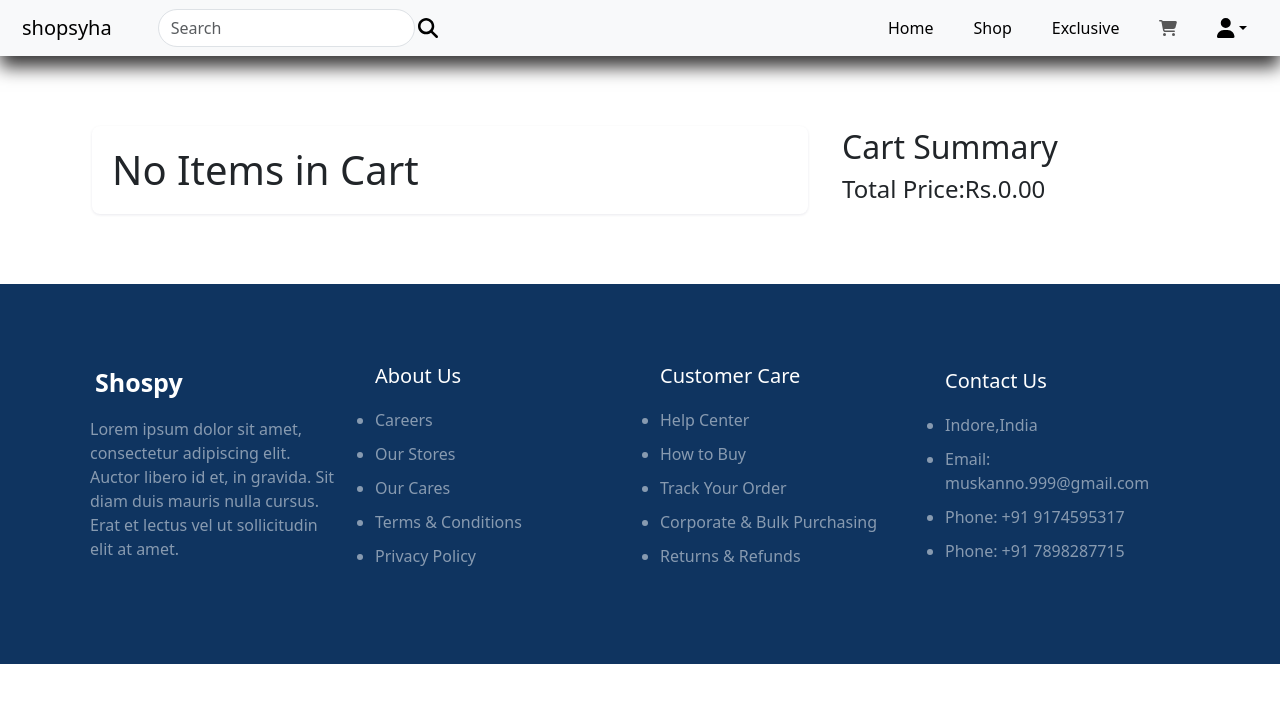
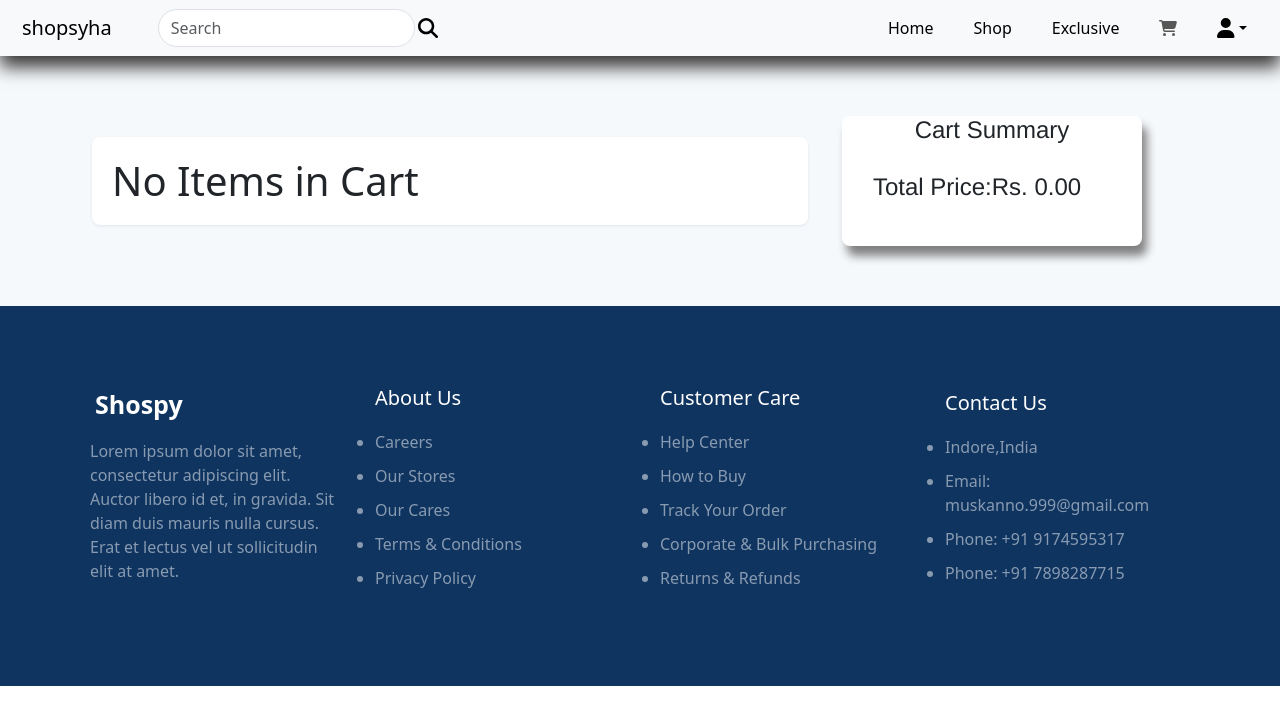
Before and after one commit to Sandy712/Ecommerce_website, a React (Create React App) app: page /cart in a window 1280 px wide. Shown: the top 724 px of the page. Built offline with nearby package versions, Linux system fonts and the light colour scheme; what miragejs would draw is missing.

Commit message:
cart style done

```diff
--- a/src/component/Cartpage.jsx
+++ b/src/component/Cartpage.jsx
@@ -5,7 +5,7 @@ import { FontAwesomeIcon } from "@fortawesome/react-fontawesome";
 import { faPlus } from "@fortawesome/free-solid-svg-icons";
 import { faMinus } from "@fortawesome/free-solid-svg-icons";
 import { faClose } from "@fortawesome/free-solid-svg-icons";
-import './style/style.scss'
+import './style/style.scss';
 
 
 
@@ -45,14 +45,14 @@ export default function Cartpage() {
                                                     <span>{productqty}.00</span>
                                             </Col>
                                             <Col xs={12} sm={3} className="cart-control">
-                                                <button className="add" onClick={()=>addtoCart(item)}>
-                                                <FontAwesomeIcon icon={faPlus}/>
+                                                <button className="add plus" onClick={()=>addtoCart(item)} style={{ background:'transparent'}}>
+                                                <FontAwesomeIcon icon={faPlus} />
                                                 </button>
-                                                <button className="mius" onClick={()=>decreaseitem(item)}>
-                                                    <FontAwesomeIcon icon={faMinus}/>
+                                                <button className="mius less" onClick={()=>decreaseitem(item)} style={{background:'transparent'}}>
+                                                    <FontAwesomeIcon icon={faMinus} size="xl"/>
                                                 </button>
                                             </Col>
-                                            <button className="delete" onClick={()=>deleteProduct(item)}>
+                                            <button className="delete" onClick={()=>deleteProduct(item)} style={{width:100 , border:'none'}}>
                                                 <FontAwesomeIcon icon={faClose}/>
                                             </button>
                                         </Row>
@@ -64,10 +64,10 @@ export default function Cartpage() {
                 </Col>
                 <Col md={4}>
                     <div className="total">
-                        <h2>Cart Summary</h2>
-                        <div className="d-flex">
-                            <h4>Total Price:</h4>
-                            <h4>Rs.{TotalPrice}.00</h4>
+                        <h4 className="txt">Cart Summary</h4>
+                        <div className="d-flex price txt">
+                            <h4>Total Price: </h4>
+                            <h4> Rs. {TotalPrice}.00</h4>
                         </div>
                     </div>
                 </Col>
--- a/src/component/Exclusivefor.jsx
+++ b/src/component/Exclusivefor.jsx
@@ -13,7 +13,7 @@ export default function Exclusivefor({productName,shortDesc,imgUrl}) {
         <Col md={5}>
           <h1 className="mx-4">{productName}</h1>
           <p className="mx-4">{shortDesc}</p>
-          <a href="/shop">
+          <a href="/shopgit">
           <button className="btn btn-primary mx-4">Shop now</button>
           </a>
 
--- a/src/component/Navbar.js
+++ b/src/component/Navbar.js
@@ -74,7 +74,7 @@ export default function Navbar() {
                 >
                   <FontAwesomeIcon icon={faUser} size="lg" />
                 </Link>
-                <ul className="dropdown-menu" style={{ left: "-70px" }}>
+                <ul className="dropdown-menu" style={{ left: "-100px" }}>
                   <li>
                     <Link className="dropdown-item" to="/login">
                       Sing-in
@@ -86,7 +86,7 @@ export default function Navbar() {
                     </Link>
                   </li>
                   <li>
-                    <Link className="dropdown-item" to="/">Something</Link>
+                    <Link className="dropdown-item" to="/">..</Link>
                   </li>
                 </ul>
               </li>
--- a/src/component/style/style.scss
+++ b/src/component/style/style.scss
@@ -106,3 +106,57 @@
   object-fit: contain;
   width: 100%;
 }
+.cart-list {
+    background: #fff;
+    margin-bottom: 30px;
+    padding: 20px;
+    position: relative;
+  }
+  .cart-items .cart-content {
+    align-items: flex-end;
+}
+.less , .plus{
+    //  border: 1px solid black;
+    //  border-radius: 2px;
+    border: none;
+    margin: 10px;
+}
+.cart-control{
+    display: flex;
+    align-items: center;
+    justify-content: center;
+    // border: 1px solid black;
+}
+.cart-item{
+    background: #f6f9fc;
+}
+.cart-item .cart-total {
+    background-color: #fff;
+    height: 150px;
+    margin-bottom: 30px;
+    padding: 20px;}
+.total{
+    background: #fff;
+    // border: 1px solid black;
+    text-align: center;
+    width: 300px;
+    // height: 150px;
+    // display: flex;
+    border-radius: 8px;
+    height: 130px;
+    box-shadow: 5px 10px 10px gray;
+}
+.price{
+    margin-left: 31px;
+}
+.row{
+    --bs-gutter-x: -5.5rem;
+}
+.Cart-list{
+    background: #fff;
+    border-radius: 8px;
+    box-shadow: 5px 10px 10px gray;
+}
+.txt{
+    font-family:'Franklin Gothic Medium', 'Arial Narrow', Arial, sans-serif;
+}
```
Also changed, not shown: src/index.css (line endings or trailing spaces).
